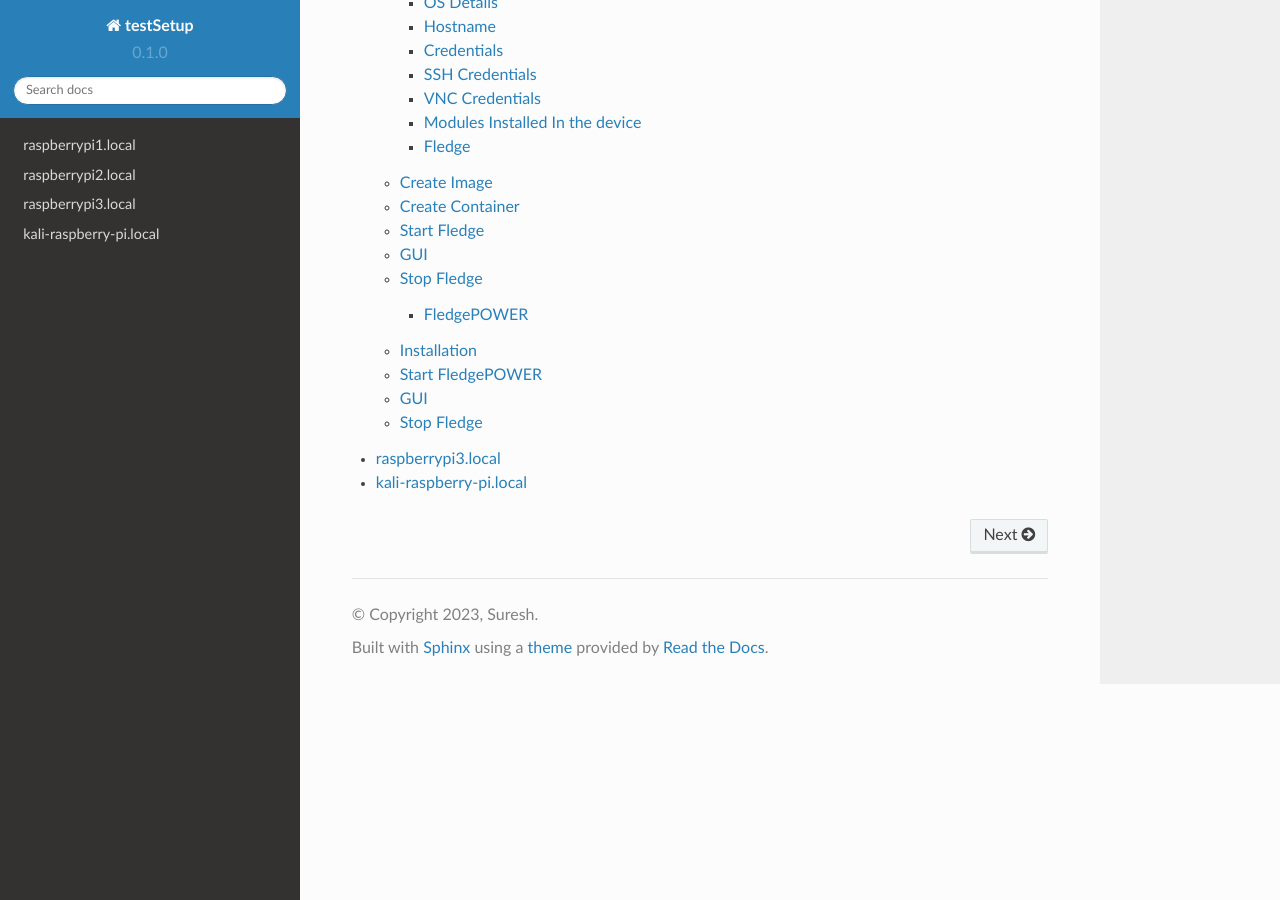
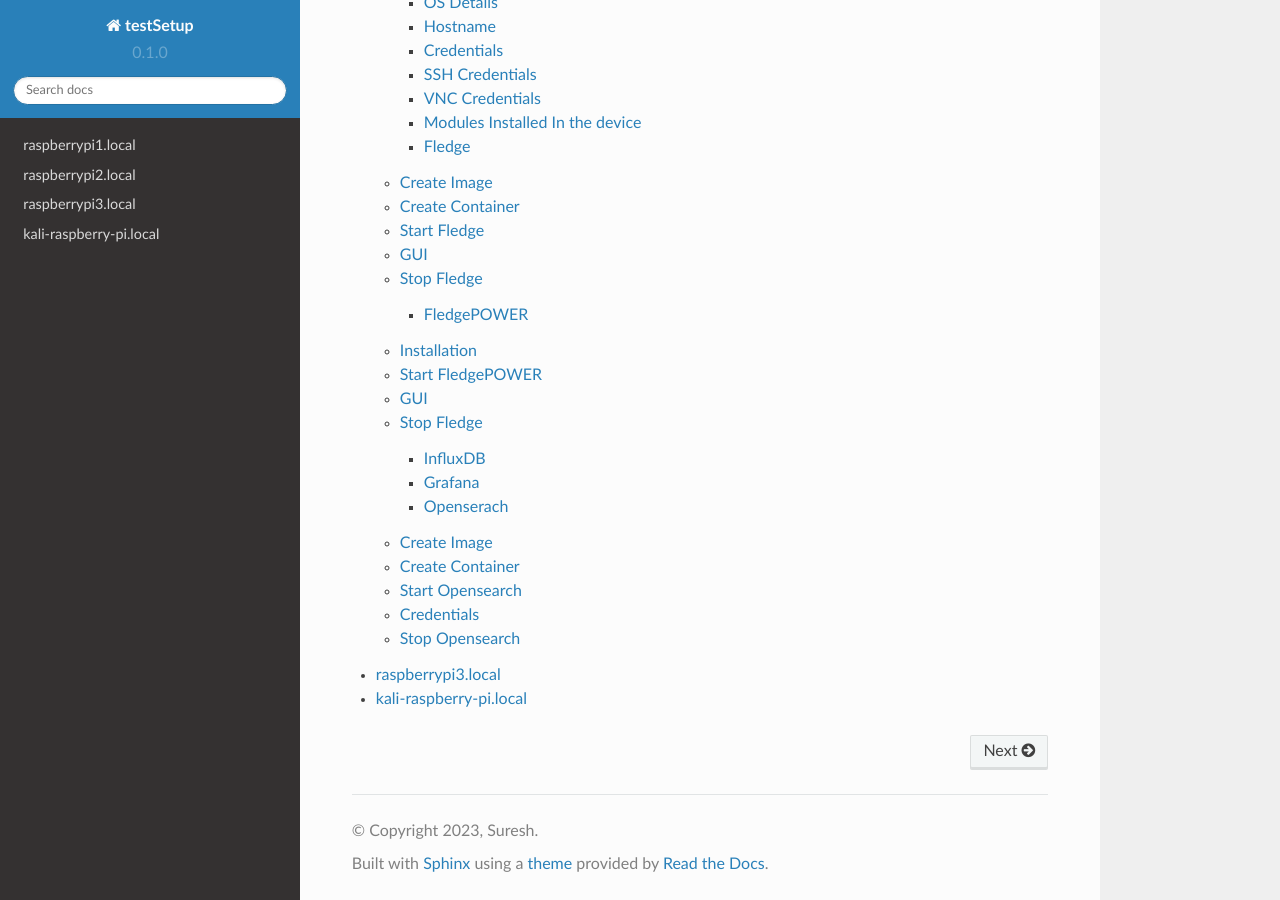
Before and after one commit to suresh-iitr/setup, a Sphinx documentation site: the page built from docs/source/index.rst, in a window 1280 px wide and 900 px high, scrolled down 2610 px. Built offline with Sphinx 7.4.7 and the Read the Docs theme 2.0.0, drawn with Linux system fonts in a browser that asks for light colours; some of the changed lines change nothing that is shown.

Commit message:
Update raspberrypi2.rst

```diff
--- a/docs/source/raspberrypi2.rst
+++ b/docs/source/raspberrypi2.rst
@@ -273,3 +273,126 @@ Stop Fledge
 .. code-block:: console
 
    sudo /usr/local/fledge/bin/fledge stop
+
+======
+InfluxDB
+======
+
+the installation is same as documented in :doc:`raspberrypi1.local`
+
+The only difference is while creating the container instnace, ``--log-driver=fluentd`` is attached to demonstrate the use case of ``fluent-bit`` collecting the container logs and forward to ``openserach``
+
+.. code-block:: console
+
+  docker run --name influxdb -d -p 8086:8086 --log-driver=fluentd --log-opt fluentd-address=0.0.0.0:24224 --log-opt tag={{.Name}} --log-opt fluentd-async=true influxdb:2.4.0
+
+======
+Grafana
+======
+
+the installation is same as documented in :doc:`raspberrypi1.local`
+
+The only difference is while creating the container instnace, ``--log-driver=fluentd`` is attached to demonstrate the use case of ``fluent-bit`` collecting the container logs and forward to ``openserach``
+
+.. code-block:: console
+
+  docker run -d --name=grafana --restart=always -p 3000:3000 -v DataVolume:/DataVolume --log-driver=fluentd --log-opt fluentd-address=0.0.0.0:24224 --log-opt tag={{.Name}} --log-opt fluentd-async=true  grafana/grafana-oss
+
+
+======
+Openserach
+======
+
+Installation: ``Docker Image/Container (official image)``
+
+Version: ``1.3.6``
+
+.. note::
+
+  Although there is a newer version of ``opensearch`` is available (v2.1.1), due to the compatibility issues with both ``fluentbit`` and ``grafana``, we choose to go with v1.3.6. both fluent-bit and Grafana will not support opensearch 2.x. Therefore we will go with openserach 1.x
+
+Imagename: ``opensearchproject/opensearch:1.3.6``
+
+Container name: ``openserach``
+
+Website link: https://opensearch.org/
+
+Github link: https://github.com/opensearch-project
+
+.. note::
+
+  On this device the ``openserach`` container is already created with default configs and if you wnat to start it, you can skip the below two sections and directly go to ``Start Openserach``
+
+------
+Create Image
+------
+
+``Docker Image is already created for opensearch:1.3.6``
+
+.. note::
+
+  In case if the image got deleted then you can pull the image from docker hub using the below command
+
+.. code-block:: console
+
+   docker pull opensearchproject/opensearch:1.3.6
+
+------
+Create Container
+------
+
+``Docker Container is already created for opensearch`` with the name **opensearch**
+
+.. note::
+
+  In case if the container got deleted then you can create the container instance from the docker image using the below command
+
+.. code-block:: console
+
+  docker network create opensearch
+  docker run -d --name opensearch --net=opensearch --restart=always -p 9200:9200 -p 9600:9600 -e "discovery.type=single-node" opensearchproject/opensearch:1.3.6
+
+------
+Start Opensearch
+------
+
+.. code-block:: console
+
+   docker start opensearch  # to start the container
+
+------
+Credentials
+------
+
+*username*: ``admin``
+
+*password*: ``admin``
+
+
+------
+Testing
+-------
+
+It can be tested in two ways:
+
+1. using the browser
+
+open any browser and enter ``https://localhost:9200/``
+
+It will ask for username and password
+
+pass ``admin`` and ``admin``
+
+2. Using CURL
+
+.. code-block:: console
+
+  curl -X GET -k https://localhost:9200 -u 'admin:admin'
+
+------
+Stop Opensearch
+------
+
+.. code-block:: console
+
+   docker stop opensearch  # to stop the container
```
